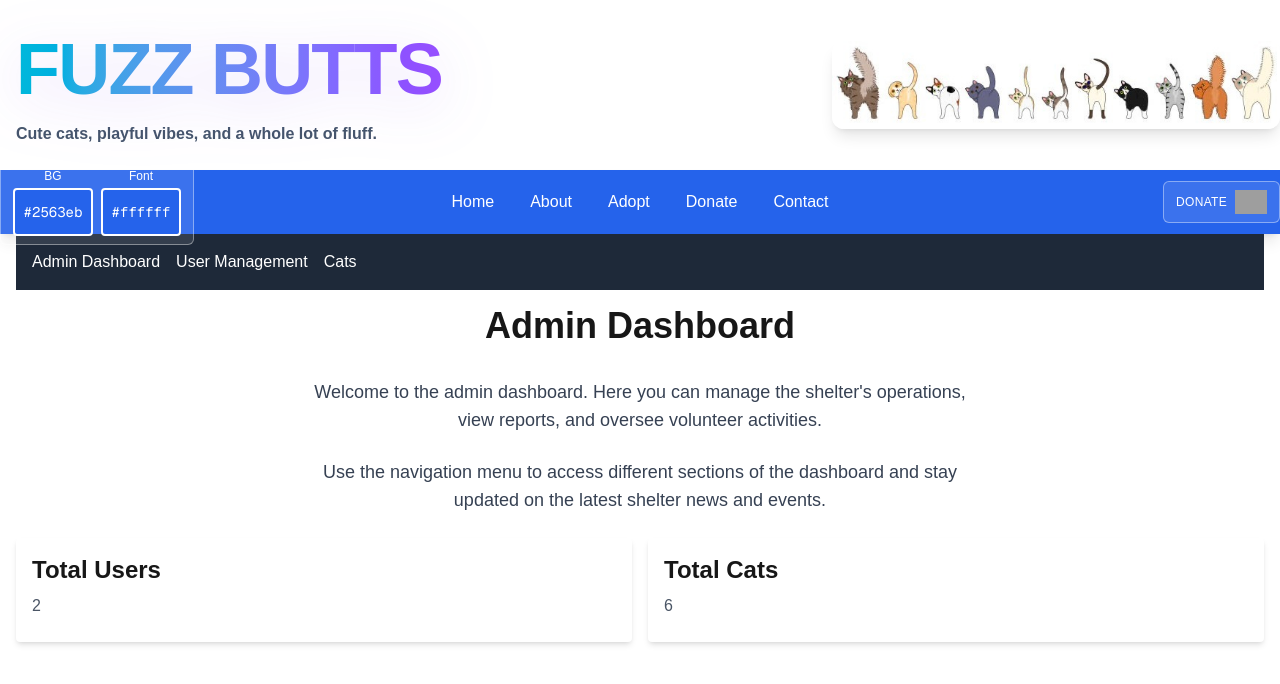
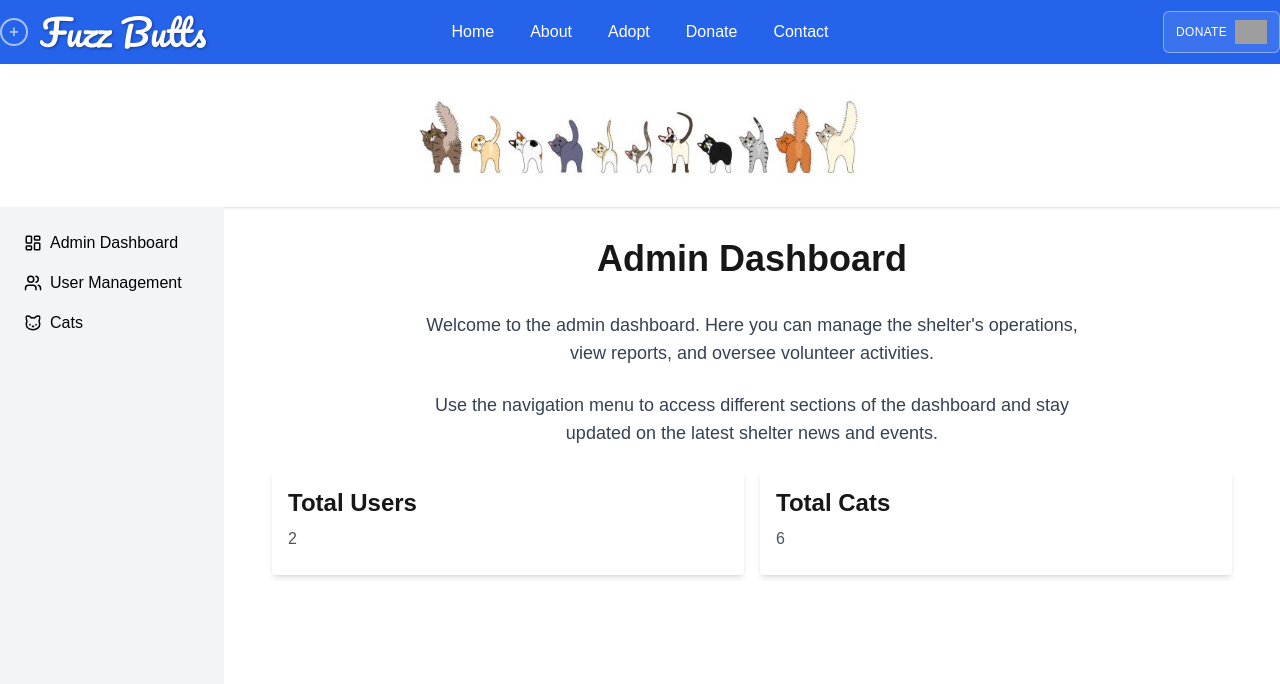
Before and after one commit to jasonhellis-bit/Fuzz-Butts.org, a Next.js app in the folder my-app/: page /admin in a window 1280 px wide. Shown: the top 684 px of the page. Built offline with nearby package versions, Linux system fonts and the light colour scheme; grey boxes are pictures that could not be loaded.

Commit message:
Intermittent commit

```diff
--- /dev/null
+++ b/my-app/app/admin/layout.tsx
@@ -0,0 +1,14 @@
+import ManageNav from "@/components/manage/manageNav";
+
+export default function AdminLayout({
+  children,
+}: {
+  children: React.ReactNode;
+}) {
+  return (
+    <div className="flex min-h-screen">
+      <ManageNav />
+      <main className="flex-1 p-8">{children}</main>
+    </div>
+  );
+}
--- a/my-app/app/admin/manage/cats/page.tsx
+++ b/my-app/app/admin/manage/cats/page.tsx
@@ -3,12 +3,10 @@
 import { sampleCats } from "@/components/helpers/tempData";
 import AddCatCard from "@/components/manage/AddCatCard";
 import ManageCatCard from "@/components/manage/ManageCatCard";
-import ManageNav from "@/components/manage/manageNav";
 
 export default function ManageCatsPage() {
   return (
-    <div className="min-h-screen flex flex-col items-center mt-10 px-4">
-      <ManageNav />
+    <div className="flex flex-col items-center px-4">
       <h1 className="text-4xl font-bold mb-8">Cat Management</h1>
       <p className="text-lg text-gray-700 mb-6 max-w-2xl text-center">
         Here you can manage cat profiles, view cat details, and update cat
--- a/my-app/app/admin/manage/users/page.tsx
+++ b/my-app/app/admin/manage/users/page.tsx
@@ -1,11 +1,9 @@
 import { sampleUsers } from "@/components/helpers/tempData";
-import ManageNav from "@/components/manage/manageNav";
 import ManageUserCard from "@/components/manage/ManageUserCard";
 
 export default function ManageUsersPage() {
   return (
-    <div className="min-h-screen flex flex-col items-center mt-10  px-4">
-      <ManageNav />
+    <div className="flex flex-col items-center px-4">
       <h1 className="text-4xl font-bold mb-8">User Management</h1>
       <p className="text-lg text-gray-700 mb-6 max-w-2xl text-center">
         Here you can manage user accounts, view user details, and update user
--- a/my-app/app/admin/page.tsx
+++ b/my-app/app/admin/page.tsx
@@ -1,10 +1,8 @@
-import ManageNav from "@/components/manage/manageNav";
 import { sampleCats, sampleUsers } from "@/components/helpers/tempData";
 
 export default function AdminPage() {
   return (
-    <div className="min-h-screen flex flex-col items-center mt-10  px-4">
-      <ManageNav />
+    <div className="flex flex-col items-center px-4">
       <h1 className="text-4xl font-bold mb-8">Admin Dashboard</h1>
       <p className="text-lg text-gray-700 mb-6 max-w-2xl text-center">
         Welcome to the admin dashboard. Here you can manage the shelter's
--- a/my-app/app/layout.tsx
+++ b/my-app/app/layout.tsx
@@ -1,5 +1,5 @@
 import type { Metadata } from "next";
-import { Geist, Geist_Mono } from "next/font/google";
+import { Geist, Geist_Mono, Pacifico } from "next/font/google";
 import "./globals.css";
 import Navigation from "@/components/navigation/Navigation";
 import FuzzButtsBanner from "@/components/navigation/FuzzButtsBanner";
@@ -12,6 +12,12 @@ const geistSans = Geist({
 const geistMono = Geist_Mono({
   variable: "--font-geist-mono",
   subsets: ["latin"],
+});
+
+const pacifico = Pacifico({
+  variable: "--font-pacifico",
+  subsets: ["latin"],
+  weight: "400",
 });
 
 export const metadata: Metadata = {
@@ -27,10 +33,10 @@ export default function RootLayout({
   return (
     <html
       lang="en"
-      className={`${geistSans.variable} ${geistMono.variable} h-full antialiased`}>
+      className={`${geistSans.variable} ${geistMono.variable} ${pacifico.variable} h-full antialiased`}>
       <body className="min-h-full flex flex-col">
+        <Navigation />
         <FuzzButtsBanner />
-        <Navigation />
         {children}
       </body>
     </html>
--- a/my-app/components/manage/manageNav.tsx
+++ b/my-app/components/manage/manageNav.tsx
@@ -1,29 +1,32 @@
+import { LayoutDashboard, Users, Cat } from "lucide-react";
+
 export default function ManageNav() {
   return (
-    <nav className="bg-gray-800 w-full -mx-4 pt-4 px-4 pb-4 -mt-10 mb-4">
-      <div className="max-w-7xl mx-auto w-full">
-        <ul className="flex space-x-4">
+    <nav className="bg-gray-100 min-h-screen w-56 flex-shrink-0 p-6">
+      <ul className="flex flex-col space-y-4">
         <li>
-            <a href="/admin" className="text-white hover:text-gray-300">
+          <a href="/admin" className="text-black hover:text-gray-600 flex items-center gap-2">
+            <LayoutDashboard size={18} />
             Admin Dashboard
           </a>
         </li>
         <li>
           <a
             href="/admin/manage/users"
-              className="text-white hover:text-gray-300">
+            className="text-black hover:text-gray-600 flex items-center gap-2">
+            <Users size={18} />
             User Management
           </a>
         </li>
         <li>
           <a
             href="/admin/manage/cats"
-              className="text-white hover:text-gray-300">
+            className="text-black hover:text-gray-600 flex items-center gap-2">
+            <Cat size={18} />
             Cats
           </a>
         </li>
       </ul>
-      </div>
     </nav>
   );
 }
--- a/my-app/components/navigation/FuzzButtsBanner.tsx
+++ b/my-app/components/navigation/FuzzButtsBanner.tsx
@@ -4,20 +4,12 @@ export default function FuzzButtsBanner() {
   return (
     <div className="bg-white/90 shadow-sm">
       <div className="max-w-7xl mx-auto px-4 py-6">
-        <div className="flex items-center gap-6">
-          <div className="flex-1 text-left">
-            <h1 className="block text-5xl md:text-7xl font-black uppercase tracking-tight leading-tight text-transparent bg-gradient-to-r from-cyan-500 via-violet-500 to-fuchsia-500 bg-clip-text drop-shadow-[0_12px_30px_rgba(124,58,237,0.18)]">
-              Fuzz Butts
-            </h1>
-            <p className="mt-2 text-sm md:text-base font-semibold text-slate-600">
-              Cute cats, playful vibes, and a whole lot of fluff.
-            </p>
-          </div>
-          <div className="flex-shrink-0 max-w-xs md:max-w-sm lg:max-w-md ml-auto translate-x-4">
+        <div className="flex items-center justify-center gap-6">
+          <div className="flex-shrink-0 max-w-xs md:max-w-sm lg:max-w-md">
             <img
-              src="/fuzz_butts_banner.jpeg"
+              src="/fuzz_butts_banner_large.jpeg"
               alt="Fuzz Butts Banner"
-              className="w-full rounded-xl object-cover shadow-lg"
+              className="w-full rounded-xl object-cover"
               loading="eager"
             />
           </div>
--- a/my-app/components/navigation/Navigation.tsx
+++ b/my-app/components/navigation/Navigation.tsx
@@ -2,12 +2,14 @@
 
 import Link from "next/link";
 import { usePathname } from "next/navigation";
-import { useState } from "react";
+import { useRef, useState } from "react";
 
 export default function Navigation() {
   const pathname = usePathname();
   const [navColor, setNavColor] = useState("#2563eb");
   const [fontColor, setFontColor] = useState("#ffffff");
+  const [panelOpen, setPanelOpen] = useState(false);
+  const panelRef = useRef<HTMLDivElement>(null);
 
   const navItems = [
     { label: "Home", href: "/" },
@@ -38,13 +40,30 @@ export default function Navigation() {
       style={{ backgroundColor: navColor, color: fontColor }}
       className="shadow-lg">
       <div className="relative max-w-7xl mx-auto px-4">
-        <div className="absolute left-0 top-1/2 -translate-y-1/2">
-          <div className="flex items-center gap-3 rounded-md border border-white/40 bg-white/10 px-3 py-2">
-            <div className="flex items-center gap-2">
+        <div className="absolute left-0 top-1/2 -translate-y-1/2 flex items-center gap-3" ref={panelRef}>
+          <div className="relative group">
+            <button
+              onClick={() => setPanelOpen((o) => !o)}
+              className="w-7 h-7 rounded-full border-2 flex items-center justify-center text-base font-bold leading-none transition-colors opacity-60 hover:opacity-100"
+              style={{ borderColor: fontColor, color: fontColor, backgroundColor: "transparent" }}>
+              {panelOpen ? "×" : "+"}
+            </button>
+            <div className="absolute left-0 top-full mt-2 z-50 hidden group-hover:block w-56 rounded-md bg-black/80 px-3 py-2 text-xs text-white shadow-lg">
+              Pre Production tool for experimenting with different banner colors
+            </div>
+          </div>
+          <span
+            className="text-4xl select-none"
+            style={{ fontFamily: "var(--font-pacifico)", color: fontColor, textShadow: "1px 1px 3px rgba(0,0,0,0.4)" }}>
+            Fuzz Butts
+          </span>
+          {panelOpen && (
+            <div
+              className="absolute left-0 top-full mt-2 z-50 rounded-lg shadow-xl border border-white/20 bg-black/70 backdrop-blur-sm px-4 py-3"
+              style={{ minWidth: 200 }}>
+              <div className="flex items-center gap-4">
                 <div className="flex flex-col items-center">
-                <label className="text-xs mb-1" style={{ color: fontColor }}>
-                  BG
-                </label>
+                  <label className="text-xs mb-1 text-white/80">BG</label>
                   <input
                     type="color"
                     id="nav-color"
@@ -54,20 +73,18 @@ export default function Navigation() {
                   />
                   <label
                     htmlFor="nav-color"
-                  className="w-20 h-12 rounded cursor-pointer border-2 flex items-center justify-center text-sm font-mono"
+                    className="w-20 h-10 rounded cursor-pointer border-2 flex items-center justify-center text-xs font-mono"
                     style={{
                       backgroundColor: navColor,
                       borderColor: fontColor,
                       color: fontColor,
                     }}
-                  title="Pick background color (temporary for trying different color schemes)">
+                    title="Pick background color">
                     {navColor}
                   </label>
                 </div>
                 <div className="flex flex-col items-center">
-                <label className="text-xs mb-1" style={{ color: fontColor }}>
-                  Font
-                </label>
+                  <label className="text-xs mb-1 text-white/80">Font</label>
                   <input
                     type="color"
                     id="font-color"
@@ -77,18 +94,19 @@ export default function Navigation() {
                   />
                   <label
                     htmlFor="font-color"
-                  className="w-20 h-12 rounded cursor-pointer border-2 flex items-center justify-center text-sm font-mono"
+                    className="w-20 h-10 rounded cursor-pointer border-2 flex items-center justify-center text-xs font-mono"
                     style={{
-                    backgroundColor: navColor,
-                    borderColor: fontColor,
-                    color: fontColor,
+                      backgroundColor: fontColor,
+                      borderColor: navColor,
+                      color: navColor,
                     }}
-                  title="Pick font color (temporary for trying different color schemes)">
+                    title="Pick font color">
                     {fontColor}
                   </label>
                 </div>
               </div>
             </div>
+          )}
         </div>
         <div className="absolute right-0 top-1/2 -translate-y-1/2">
           <div className="inline-flex items-center gap-2 rounded-md border border-white/40 bg-white/10 px-3 py-2">
--- a/my-app/package.json
+++ b/my-app/package.json
@@ -9,6 +9,7 @@
     "lint": "eslint"
   },
   "dependencies": {
+    "lucide-react": "^1.16.0",
     "next": "16.2.6",
     "react": "19.2.4",
     "react-dom": "19.2.4"
```
Also changed, not shown: my-app/public/fuzz_butts_banner_large.jpeg (added), 1 other file (tests, documents, lock files or other folders). Lines whose indentation alone changed are shown as unchanged.
